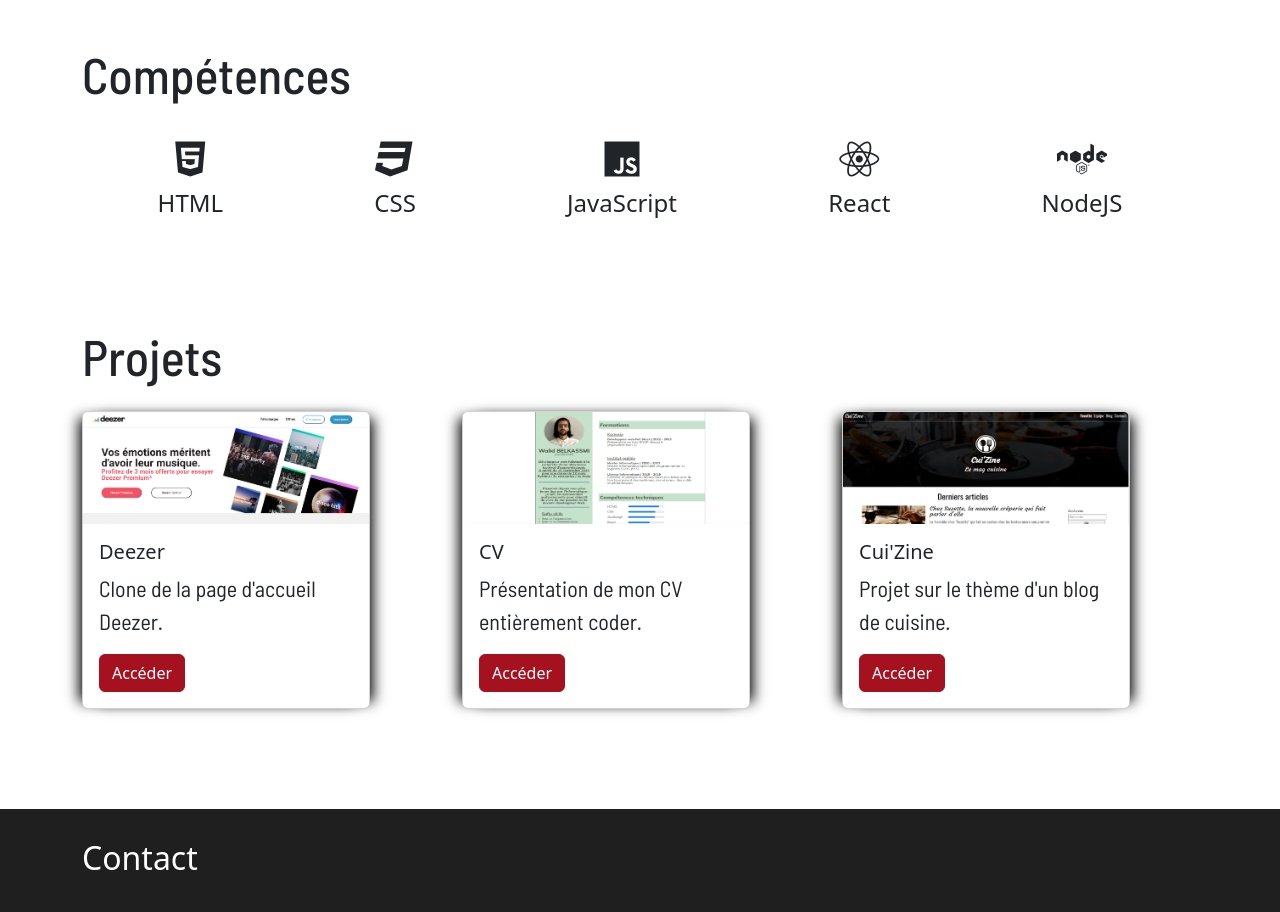
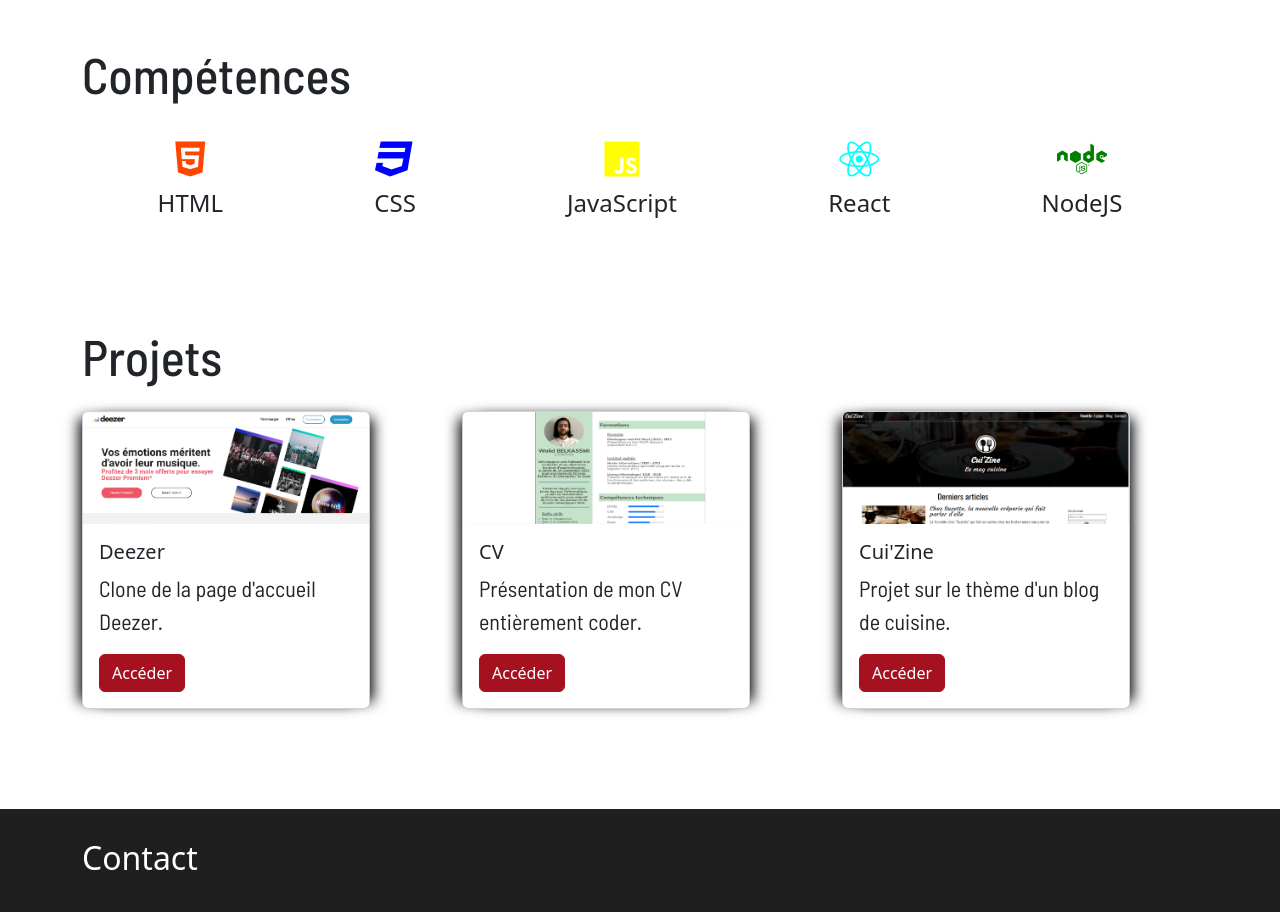
Before and after one commit to Walid-Belkassmi/Portfolio, a plain HTML site: page index.html in a window 1280 px wide. Shown: the part 1220-2132 px from the top of the page. Drawn offline with nearby package versions, Linux system fonts and the light colour scheme.

Commit message:
section skills icon color

```diff
--- a/css/styles.css
+++ b/css/styles.css
@@ -148,6 +148,26 @@ div.tech{
     font-size: 15px;
 }
 
+section.competences i.fa-html5{
+    color: orangered;
+}
+
+section.competences i.fa-css3{
+    color: blue;
+}
+
+section.competences i.fa-js{
+    color: yellow;
+}
+
+section.competences i.fa-react{
+    color: aqua;
+}
+
+section.competences i.fa-node{
+    color: green;
+}
+
 /* project section */
 section.projets{
     padding-top: 100px;
```
